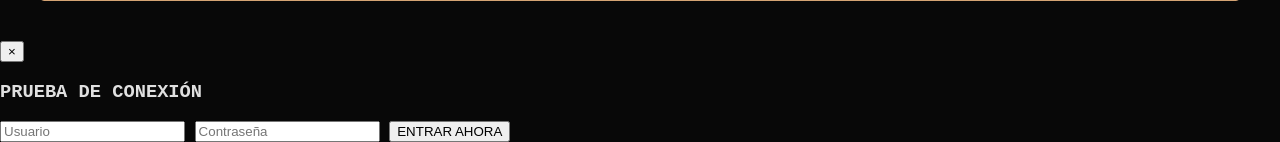
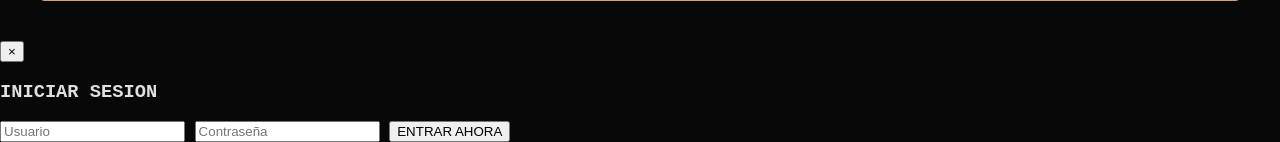
Before and after one commit to tanipumas/Proyecto_Maiz, a Django app: template backend/productos/templates/dashboard.html in a window 1280 px wide. Shown: the part 684-826 px from the top of the page. Run offline with Django 5.2, Linux system fonts and the light colour scheme; the template is opened without the code that fills it, so the values that code supplies are empty.

Commit message:
Prueba 8

```diff
--- a/backend/productos/templates/modales.html
+++ b/backend/productos/templates/modales.html
@@ -1,7 +1,7 @@
 <div id="modal-auth" class="modal-login">
     <div class="modal-contenido">
         <button class="btn-cerrar-modal" onclick="cerrarModalAutenticacion()">&times;</button>
-        <h3>PRUEBA DE CONEXIÓN</h3>
+        <h3>INICIAR SESION</h3>
         <form id="form-login-modal">
     <input type="text" id="modal-username" placeholder="Usuario" required>
     <input type="password" id="modal-password" placeholder="Contraseña" required>
```
